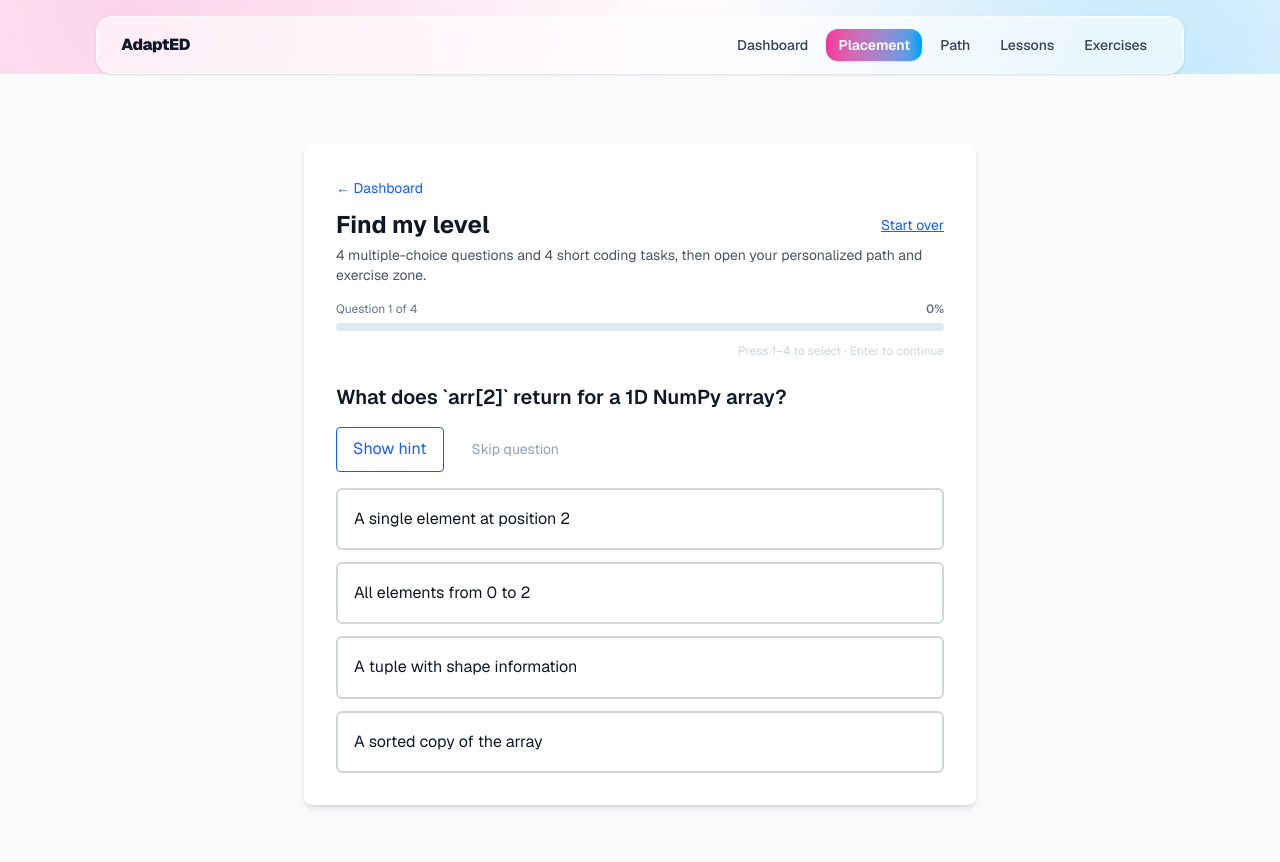
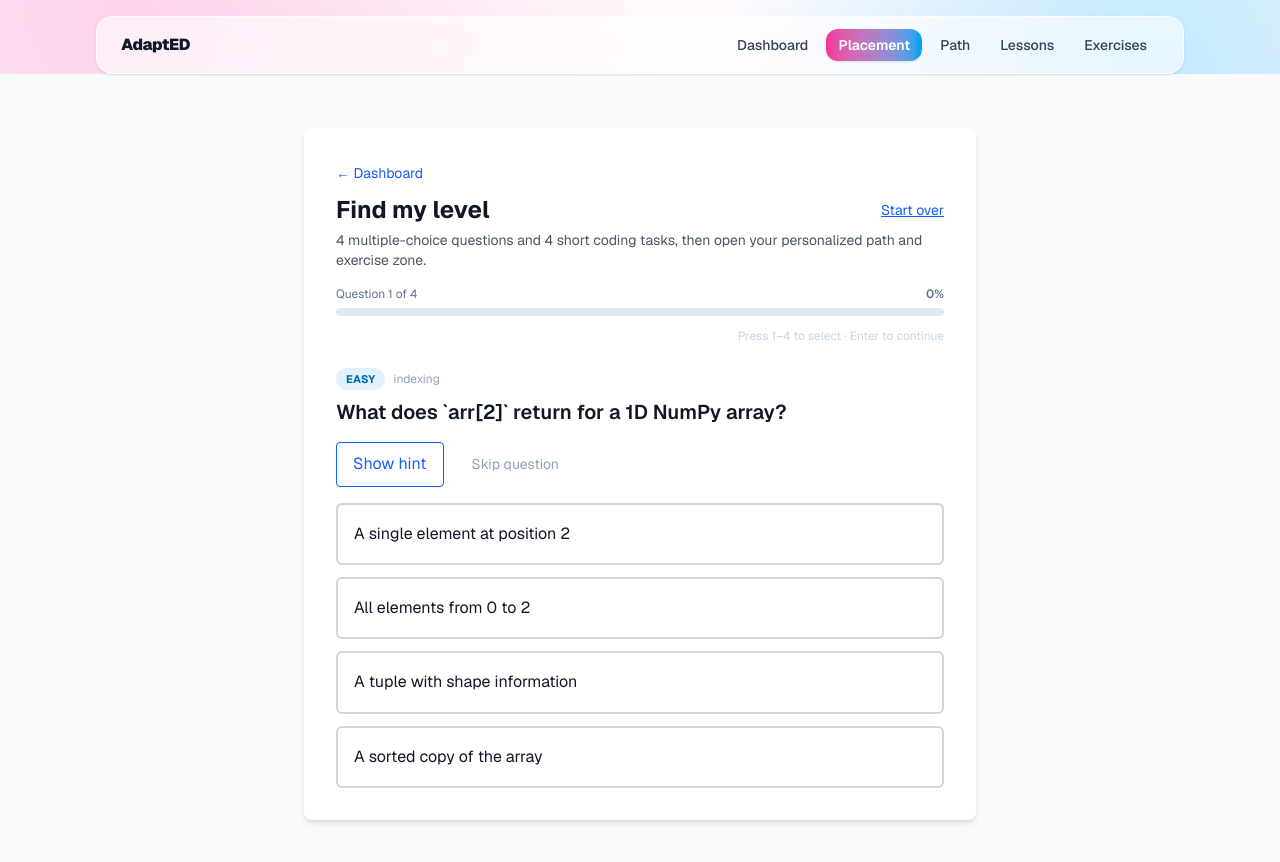
Before and after one commit to StanfordCS194/spr26-Team-19, a Next.js app in the folder web/: page /find-my-level in a window 1280 px wide. Shown: the top 862 px of the page. Built offline with nearby package versions, Linux system fonts and the light colour scheme.

Commit message:
show difficulty + topic badge on each placement MCQ

```diff
--- a/web/app/find-my-level/page.tsx
+++ b/web/app/find-my-level/page.tsx
@@ -825,7 +825,18 @@ export default function FindMyLevelPage() {
               <p className="text-xs text-slate-300">Press 1–4 to select · Enter to continue</p>
             </div>
 
-            <h2 className="mt-6 text-xl font-semibold text-gray-900">{question.prompt}</h2>
+            {/* Difficulty badge — shows the adaptive level for this question */}
+            <div className="mt-6 flex items-center gap-2">
+              <span className={`rounded-full px-2.5 py-0.5 text-[11px] font-bold uppercase tracking-wide ${
+                question.difficulty === "hard"   ? "bg-red-100 text-red-700" :
+                question.difficulty === "medium" ? "bg-amber-100 text-amber-700" :
+                                                   "bg-sky-100 text-sky-700"
+              }`}>
+                {question.difficulty}
+              </span>
+              <span className="text-xs text-slate-400">{question.topic}</span>
+            </div>
+            <h2 className="mt-2 text-xl font-semibold text-gray-900">{question.prompt}</h2>
 
             <div className="mt-4 flex flex-wrap items-center gap-3">
               {!showHint ? (
```
